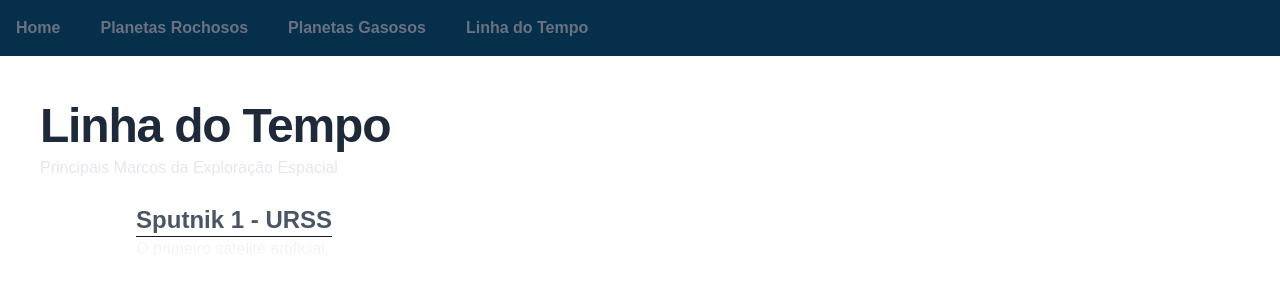
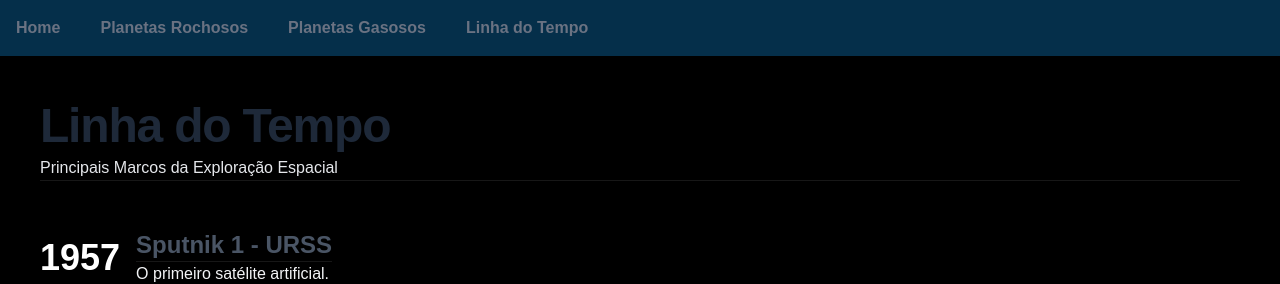
Before and after one commit to leitzkemariana/planetarium-react, a Next.js app: page /cronologia in a window 1280 px wide. Shown: the top 284 px of the page. Built offline with nearby package versions, Linux system fonts and the light colour scheme; grey boxes are pictures that could not be loaded.

Commit message:
Update 'cronologia' page style
Changed main class to include a black background.

```diff
--- a/app/cronologia/page.tsx
+++ b/app/cronologia/page.tsx
@@ -5,9 +5,11 @@ export default function Cronologia(){
     return(
         <div>
             <Menu/>
-            <main className="p-10">
+            <main className="p-10 bg-black">
                 <h1 className="text-4xl md:text-5xl font-bold tracking-tight text-gray-800 leading-tight">Linha do Tempo</h1>
                 <h2 className="text-gray-200">Principais Marcos da Exploração Espacial</h2>
+                <hr/>
+                <br/>
                 <PontoCronologico ano={1957} titulo="Sputnik 1 - URSS " texto="O primeiro satélite artificial."/>
                 <img className="h-60 w-120 object-contain" src={"https://upload.wikimedia.org/wikipedia/commons/b/be/Sputnik_asm.jpg"}/>
                 <PontoCronologico ano={1957} titulo="Sputnik 2 - URSS " texto="Levava a bordo a cadela Laika, primeiro ser vivo a orbitar a Terra."/>
```
